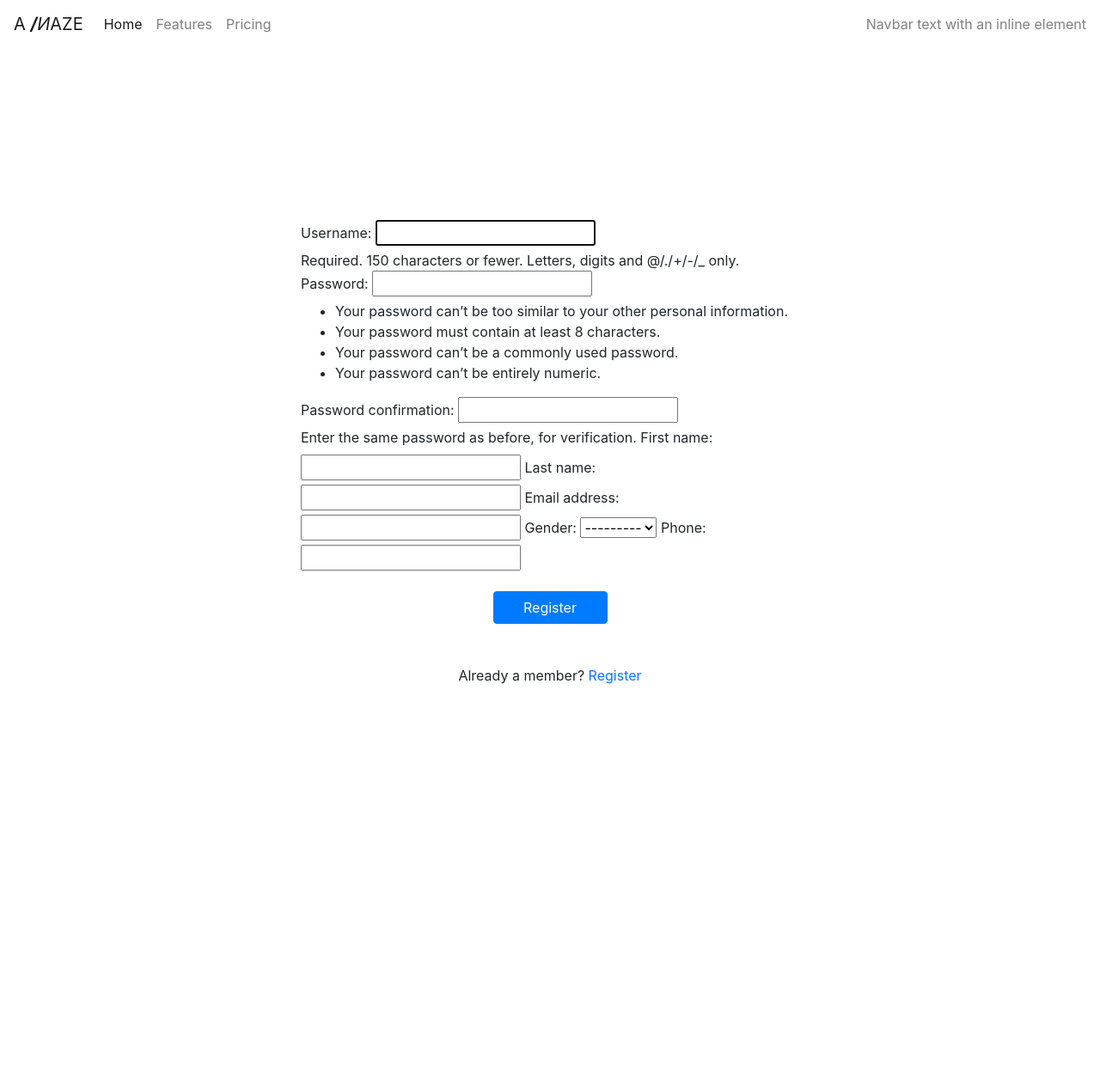
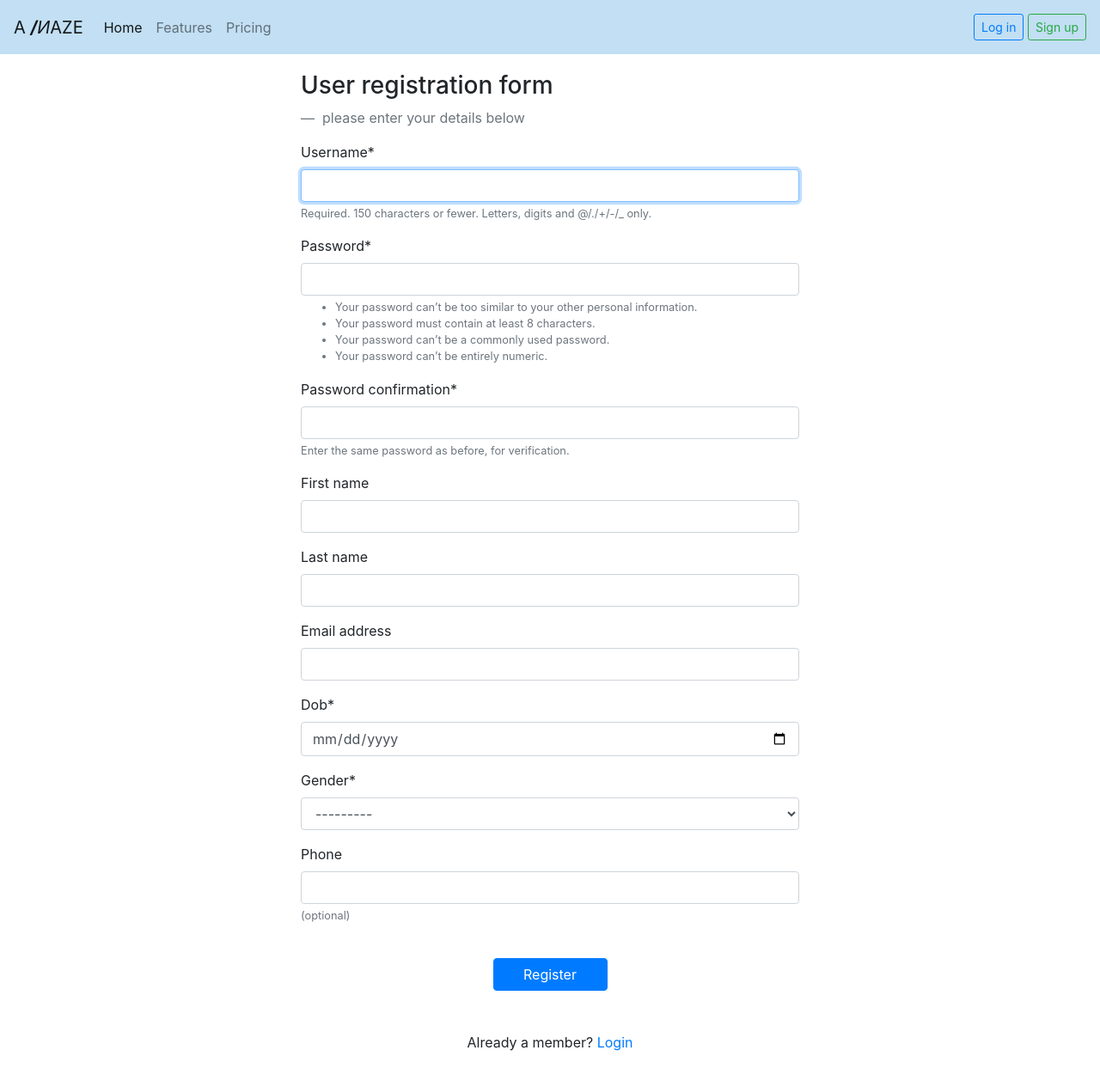
Before and after one commit to mitul-kalariya/AMAZE-CART, a Django app: page /signup/ in a window 1280 px wide. Shown: the whole page at 86% size. Before the commit the page ends 796 px from the top, so only its background shows below. Run offline with Django 4.2, Linux system fonts and the light colour scheme; some libraries are stand-ins or nearby versions.

Commit message:
Day:2 completed auth and registration will work on models

```diff
--- a/AMAZE/AMAZE/settings.py
+++ b/AMAZE/AMAZE/settings.py
@@ -37,11 +37,13 @@ INSTALLED_APPS = [
     'django.contrib.sessions',
     'django.contrib.messages',
     'django.contrib.staticfiles',
+    'crispy_forms',
+    'crispy_bootstrap4',
     'customer',
-    'crispy_forms',
 ]
 
-CRISPY_TEMPLATE_PACK = 'bootstrap4'
+CRISPY_ALLOWED_TEMPLATE_PACKS = "bootstrap4"
+CRISPY_TEMPLATE_PACK = "bootstrap4"
 
 SETTINGS_PATH = os.path.normpath(os.path.dirname(__file__))
 TEMPLATE_DIRS = (
--- a/AMAZE/customer/forms.py
+++ b/AMAZE/customer/forms.py
@@ -3,7 +3,11 @@ from django.contrib.auth.forms import UserCreationForm,AuthenticationForm
 from customer.models import customer
 from django.contrib.auth.models import User
 
+
+
+
 class SignupForm(UserCreationForm):
+    dob = forms.DateField(widget=forms.TextInput(attrs={'type': 'date'}))
     class Meta:
         model = customer
         fields = (
@@ -13,12 +17,14 @@ class SignupForm(UserCreationForm):
             'first_name',
             'last_name',
             'email',
-            # 'dob',
+            'dob',
             'gender',
             'phone',
         )
+        help_texts = {
+            'phone':"(optional)"
+        }
 
-
-class LoginForm(AuthenticationForm):
+class LoginForm(forms.Form):
     username = forms.CharField(label="Username", required=True, max_length=50, widget=forms.TextInput(attrs={"class":"form-control"}))
     password = forms.CharField(label="Password", required=True, max_length=50, widget=forms.TextInput(attrs={"type":"password","class":"form-control"}))
--- a/AMAZE/customer/urls.py
+++ b/AMAZE/customer/urls.py
@@ -2,7 +2,7 @@ from django.urls import path
 from . import views
 
 urlpatterns = [
-    path("", views.home, name="home"),
-    path("login/", views.login, name="login"),
-    path("signup/", views.signup, name="signup")
+    path("", views.home_view, name="home"),
+    path("login/", views.login_view, name="login"),
+    path("signup/", views.signup_view, name="signup")
 ]
--- a/AMAZE/customer/views.py
+++ b/AMAZE/customer/views.py
@@ -4,13 +4,12 @@ from .forms import SignupForm,LoginForm
 from django.contrib.auth.decorators import login_required
 
 # Create your views here.
-@login_required(login_url='/login/')
-def home(request):
+@login_required(login_url='login')
+def home_view(request):
     return render(request, "home.html")
 
-def login(request):
+def login_view(request):
     if request.method == 'POST':
-        breakpoint()
         form = LoginForm(request.POST)
         if form.is_valid():
             username = form.cleaned_data['username']
@@ -18,21 +17,24 @@ def login(request):
             user = authenticate(request, username=username, password=password)
             if user is not None:
                 login(request,user)
-                return redirect(home)
+                return redirect(home_view)
         else:
             return render(request,'login.html',{"invalid":True,'form': LoginForm()})
     else:
-        form = LoginForm()
-    return render(request, "login.html", {'form':form})
+        if request.GET.get('user_created') == 'success':
+            form = LoginForm()
+            return render(request, "login.html", {'form':LoginForm(),'user_created':True})
+    return render(request, "login.html", {'form':LoginForm()})
 
-def signup(request):
+def signup_view(request):
     if request.method == 'POST':
         form = SignupForm(request.POST)
-        breakpoint()
         if form.is_valid():
             form.save()
             url = "/login/?user_created=success"
             return redirect(url)
+        else:
+            return render(request,'signup.html',{'form':form})
     else:
         form = SignupForm()
     return render(request,'signup.html',{'form':form})
--- a/AMAZE/templates/base_template.html
+++ b/AMAZE/templates/base_template.html
@@ -25,8 +25,10 @@
 
     <body>
         <header>
-            <nav class="navbar navbar-expand-lg navbar-light">
-                <a class="navbar-brand" href="#">A <i><b>/</b>И</i>AZE</a>
+            <nav class="navbar navbar-expand-lg navbar-light" style="background-color: #c2dff3;">
+                <a class="navbar-brand" href="#">A
+                    <i>
+                        <b>/</b>И</i>AZE</a>
                 <button class="navbar-toggler" type="button" data-toggle="collapse" data-target="#navbarText" aria-controls="navbarText" aria-expanded="false" aria-label="Toggle navigation">
                     <span class="navbar-toggler-icon"></span>
                 </button>
@@ -45,7 +47,11 @@
                         </li>
                     </ul>
                     <span class="navbar-text">
-                        Navbar text with an inline element
+
+                        <button onclick="location.href='{% url 'login' %}'"  role="button" class="btn btn-sm btn-outline-primary">Log in</button>
+
+                        <button onclick="location.href='{% url 'signup' %}'" role="button" class="btn btn-sm btn-outline-success">Sign up</button>
+
                     </span>
                 </div>
             </nav>
@@ -62,7 +68,7 @@
             window.jQuery || document.write('<script src="../../assets/js/vendor/jquery-slim.min.js"><\/script>');
         </script>
         <!-- <script src="../../assets/js/vendor/popper.min.js"></script>
-        <script src="../../dist/js/bootstrap.min.js"></script>
-        <script src="../../assets/js/vendor/holder.min.js"></script> -->
+                <script src="../../dist/js/bootstrap.min.js"></script>
+                <script src="../../assets/js/vendor/holder.min.js"></script> -->
     </body>
 </html>
--- a/AMAZE/templates/signup.html
+++ b/AMAZE/templates/signup.html
@@ -1,23 +1,40 @@
 {% extends 'base_template.html'%} {% block content %}
-
+{% load crispy_forms_tags%}
 <div
   class="d-flex align-items-center justify-content-center w-100"
-  style="padding-top: 200px"
+  style="padding-top: 20px"
 >
   <div class="container w-50">
-    {% comment %} {% if invalid %}
-    <div class="row-md-5">
-      <div class="alert alert-danger" role="alert">
-        unable to find you, try again
-      </div>
+    {% comment %} {% if form.errors %}
+    <div class="alert alert-warning alert-dismissible fade show" role="alert">
+      <strong>Error with</strong>
+      <ul>
+        {% for i in form.errors %}
+        <li>{{i.info}}</li>
+        {% endfor %}
+      </ul>
+
+      <button
+        type="button"
+        class="close"
+        data-dismiss="alert"
+        aria-label="Close"
+      >
+        <span aria-hidden="true">&times;</span>
+      </button>
     </div>
     {% endif %} {% endcomment %}
     <div class="row-md-5">
       <div class="col">
         <form method="POST">
           {% csrf_token %}
-
-          {{form}}
+          <blockquote class="blockquote">
+            <h3>User registration form</h3>
+            <footer class="blockquote-footer">
+              please enter your details below
+            </footer>
+          </blockquote>
+          {{ form|crispy }}
           <div
             class="continer d-flex align-items-center justify-content-center p-4"
           >
@@ -28,7 +45,7 @@
 
           <!-- Register buttons -->
           <div class="text-center p-4">
-            <p>Already a member? <a href="#!">Register</a></p>
+            <p>Already a member? <a href="{% url 'login'%}">Login</a></p>
           </div>
         </form>
       </div>
```
Also changed, not shown: AMAZE/templates/login.html (+7 -0 lines), AMAZE/db.sqlite3.
